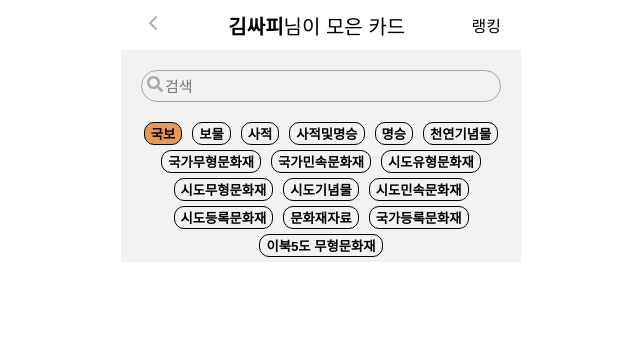
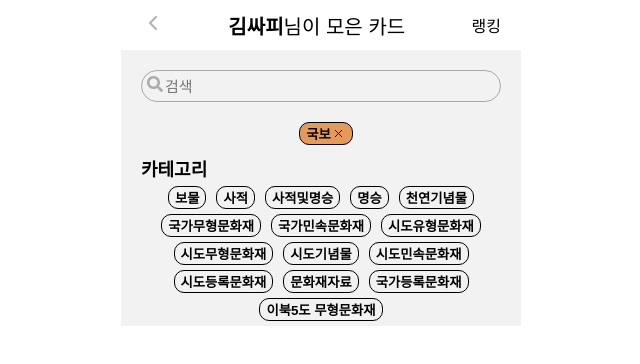
Before and after one commit to Gyeongtori/gyeong-tori, a React (Create React App) app in the folder frontend/: page /search in a window 1280 px wide. Both pictures are taken after a click on the button "국보". Shown: the top 364 px of the page, without its empty margins (319-959 px from the left). Built offline with nearby package versions, Linux system fonts and the light colour scheme; no server answers.

Commit message:
feat: 검색 로직 수정 및 값 전달 완료
- 기존 MultiFilter.js에서 다뤘던 태그를 SearchPage.js에서 관리
- Search.js에서 선택된 키워드 표시, 삭제 가능
- 검색창에서 Enter 누르면 값 전달 가능

```diff
--- a/frontend/src/components/Cards/Search.js
+++ b/frontend/src/components/Cards/Search.js
@@ -1,6 +1,7 @@
 import { useEffect, useRef, useState } from "react";
 import { FaSearch } from "react-icons/fa";
 import { TiDelete } from "react-icons/ti";
+import { IoCloseOutline } from "react-icons/io5";
 import { useLocation } from "react-router-dom";
 import styled from "styled-components";
 let SearchBar = styled.div`
@@ -44,18 +45,37 @@ let ResetBtn = styled.button`
   outline: none;
   background-color: transparent;
   display: flex;
-  justify-content: flex-start;
+  justify-content: center;
   align-items: center;
   svg {
     font-size: 18px;
   }
 `
-const Search = ({selectedTags}) => {
+const SearchTag = styled.button`
+  svg {
+    display : inline-flex;
+    align-items: center;
+    justify-content: center;
+    width : 15px;
+    height : 15px;
+  }
+  margin: 0px 5px 5px 15px;
+  border: 1px solid black;
+  border-radius: 10px;
+  font-weight: bold;
+  /* display: flex-row;
+  justify-content: start; */
+  display : inline-flex;
+  align-items: center;
+  justify-content: center;
+  background-color: ${(props) => props.bg};
+`
+const Search = (props) => {
   let [text, setText] = useState('');
   let [resetBtn, setResetBtn] = useState(false);
   const inputRef = useRef(null);
   const locationNow = useLocation();
-
+  let [category, setCategory] = useState([]);
   useEffect(() => {
     // '/search'에서만 컴포넌트가 마운트될 때 input 요소에 포커스 맞추기
     if (locationNow.pathname === '/search' && inputRef.current) {
@@ -66,12 +86,20 @@ const Search = ({selectedTags}) => {
   useEffect(() => {
     // '/search'에서만 컴포넌트가 마운트될 때 선택된 태그 값 가져오기
     if (locationNow.pathname === '/search') {
-      console.log(selectedTags);
+      // console.log(selectedTags);
+      setCategory(props.filterState.passingTags.filter((tag) => tag.status === true))
     }
-  }, [selectedTags] // selectedTags 값이 변경 될 때 실행
+  }, [props.filterState] // filterState 값이 변경 될 때 실행
   );
 
+  const handleEnter = (e) => {
+    if(e.key === "Enter") {
+      console.log(text, category);
+    }
+  }
+
   return (
+    <>
     <SearchBar>
       <div>
       <FaSearch />
@@ -88,6 +116,7 @@ const Search = ({selectedTags}) => {
           }
           setText(e.target.value);
           }}
+        onKeyDown={handleEnter}
         />
       </div>
       {resetBtn ? <ResetBtn onClick={() => {
@@ -95,6 +124,21 @@ const Search = ({selectedTags}) => {
         setResetBtn(false);
       }}><TiDelete /></ResetBtn> : null}
     </SearchBar>
+    <div>
+    {category.length !== 0 ?
+        category.map((val) => (
+        <SearchTag
+          key={val.id}
+          id={val.id}
+          bg={val.color}
+          onClick={props.handleFilter}
+        >
+          {val.name}
+          <IoCloseOutline id={val.id}/>
+        </SearchTag>
+      )) : <div style={{height: "28.3px"}}></div>}
+    </div>
+    </>
   );
 };
 export default Search;
--- a/frontend/src/components/Searchs/MultiFilter.js
+++ b/frontend/src/components/Searchs/MultiFilter.js
@@ -1,151 +1,34 @@
 import { useState } from "react";
 import styled from "styled-components";
 
+const Title = styled.div`
+  margin: 5px 0px 5px 20px;
+  text-align: left;
+  font-weight: bold;
+  font-size: large;
+`
 const TagBtn = styled.button`
   margin: 0px 5px 5px 5px;
   border: 1px solid black;
   border-radius: 10px;
   font-weight: bold;
-  background-color: ${(props) => props.bg};
+  background-color: ${(props) => props.bg };
 `;
-const MultiFilter = ({ handleStatusChange }) => {
-  const [filterState, setFilterState] = useState({
-    passingTags: [
-      {
-        id: 11,
-        status: false,
-        color: "transparent",
-        name: "국보",
-      },
-      {
-        id: 12,
-        status: false,
-        color: "transparent",
-        name: "보물",
-      },
-      {
-        id: 13,
-        status: false,
-        color: "transparent",
-        name: "사적",
-      },
-      {
-        id: 14,
-        status: false,
-        color: "transparent",
-        name: "사적및명승",
-      },
-      {
-        id: 15,
-        status: false,
-        color: "transparent",
-        name: "명승",
-      },
-      {
-        id: 16,
-        status: false,
-        color: "transparent",
-        name: "천연기념물",
-      },
-      {
-        id: 17,
-        status: false,
-        color: "transparent",
-        name: "국가무형문화재",
-      },
-      {
-        id: 18,
-        status: false,
-        color: "transparent",
-        name: "국가민속문화재",
-      },
-      {
-        id: 21,
-        status: false,
-        color: "transparent",
-        name: "시도유형문화재",
-      },
-      {
-        id: 22,
-        status: false,
-        color: "transparent",
-        name: "시도무형문화재",
-      },
-      {
-        id: 23,
-        status: false,
-        color: "transparent",
-        name: "시도기념물",
-      },
-      {
-        id: 24,
-        status: false,
-        color: "transparent",
-        name: "시도민속문화재",
-      },
-      {
-        id: 25,
-        status: false,
-        color: "transparent",
-        name: "시도등록문화재",
-      },
-      {
-        id: 31,
-        status: false,
-        color: "transparent",
-        name: "문화재자료",
-      },
-      {
-        id: 79,
-        status: false,
-        color: "transparent",
-        name: "국가등록문화재",
-      },
-      {
-        id: 80,
-        status: false,
-        color: "transparent",
-        name: "이북5도 무형문화재",
-      },
-    ],
-  });
-
-  const handleFilter = (e) => {
-    const category = e.target.id;
-
-    setFilterState((prevState) => {
-      // prevState를 기반으로 새로운 passingTags를 생성
-      const newPassingTags = prevState.passingTags.map((tag) => {
-        // 현재 태그의 category에 해당하는 key가 있다면 값을 변경
-        if (tag.id == category) {
-          // 해당 category의 값 변경
-          let bg = '';
-          if(tag.status == false) {
-            bg = "rgba(229, 154, 89, 100)";
-          } else {
-            bg = 'transparent';
-          }
-          return { ...tag, status: !tag.status, color: bg };
-        }
-        // category에 해당하는 key가 없으면 현재 태그 그대로 반환
-        return tag;
-      });
-
-      // 부모 컴포넌트로 콜백 함수 호출
-      handleStatusChange(newPassingTags);
-
-      // 새로운 passingTags로 상태 업데이트
-      return { passingTags: newPassingTags };
-    });
-  };
-
+const MultiFilter = (props) => {
   return (
     <>
-      {filterState.passingTags.map((val) => (
-        <TagBtn id={val.id} bg={val.color} onClick={handleFilter}>
+      <Title>
+        카테고리
+      </Title>
+      <div>
+      {props.filterState.passingTags
+        .filter((tag) => tag.status === false)
+        .map((val) => (
+        <TagBtn key={val.id} id={val.id} bg={val.color} onClick={props.handleFilter}>
           {val.name}
         </TagBtn>
       ))}
+      </div>
     </>
   );
 };
--- a/frontend/src/pages/SearchPage.js
+++ b/frontend/src/pages/SearchPage.js
@@ -4,19 +4,136 @@ import Search from "../components/Cards/Search";
 import MultiFilter from "../components/Searchs/MultiFilter";
 
 const SearchPage = () => {
-  const [selectedTags, setSelectedTags] = useState([]);
+  const [filterState, setFilterState] = useState({
+    passingTags: [
+      {
+        id: 11,
+        status: false,
+        color: "transparent",
+        name: "국보",
+      },
+      {
+        id: 12,
+        status: false,
+        color: "transparent",
+        name: "보물",
+      },
+      {
+        id: 13,
+        status: false,
+        color: "transparent",
+        name: "사적",
+      },
+      {
+        id: 14,
+        status: false,
+        color: "transparent",
+        name: "사적및명승",
+      },
+      {
+        id: 15,
+        status: false,
+        color: "transparent",
+        name: "명승",
+      },
+      {
+        id: 16,
+        status: false,
+        color: "transparent",
+        name: "천연기념물",
+      },
+      {
+        id: 17,
+        status: false,
+        color: "transparent",
+        name: "국가무형문화재",
+      },
+      {
+        id: 18,
+        status: false,
+        color: "transparent",
+        name: "국가민속문화재",
+      },
+      {
+        id: 21,
+        status: false,
+        color: "transparent",
+        name: "시도유형문화재",
+      },
+      {
+        id: 22,
+        status: false,
+        color: "transparent",
+        name: "시도무형문화재",
+      },
+      {
+        id: 23,
+        status: false,
+        color: "transparent",
+        name: "시도기념물",
+      },
+      {
+        id: 24,
+        status: false,
+        color: "transparent",
+        name: "시도민속문화재",
+      },
+      {
+        id: 25,
+        status: false,
+        color: "transparent",
+        name: "시도등록문화재",
+      },
+      {
+        id: 31,
+        status: false,
+        color: "transparent",
+        name: "문화재자료",
+      },
+      {
+        id: 79,
+        status: false,
+        color: "transparent",
+        name: "국가등록문화재",
+      },
+      {
+        id: 80,
+        status: false,
+        color: "transparent",
+        name: "이북5도 무형문화재",
+      },
+    ],
+  });
+  const handleFilter = (e) => {
+    const category = e.target.id;
 
-  // MultiFilter 컴포넌트로 전달할 콜백 함수
-  const handleStatusChange = (newPassingTags) => {
-    // 선택된 태그 중 status가 true인 것들만 필터링하여 배열로 저장
-    const selected = newPassingTags.filter((tag) => tag.status === true);
-    setSelectedTags(selected);
+    setFilterState((prevState) => {
+      // prevState를 기반으로 새로운 passingTags를 생성
+      const newPassingTags = prevState.passingTags.map((tag) => {
+        // 현재 태그의 category에 해당하는 key가 있다면 값을 변경
+        if (tag.id == category) {
+          // 해당 category의 값 변경
+          let bg = '';
+          if(tag.status == false) {
+            bg = "rgba(229, 154, 89, 100)";
+          } else {
+            bg = 'transparent';
+          }
+          return { ...tag, status: !tag.status, color: bg };
+        }
+        // category에 해당하는 key가 없으면 현재 태그 그대로 반환
+        return tag;
+      });
+
+      return { passingTags: newPassingTags };
+    });
   };
+
   return (
     <>
       <Header />
-      <Search selectedTags={selectedTags}/>
-      <MultiFilter handleStatusChange={handleStatusChange}/>
+      <Search filterState={filterState} handleFilter={handleFilter}/>
+      <MultiFilter filterState={filterState} handleFilter={handleFilter}/>
     </>
   )
 }
```
